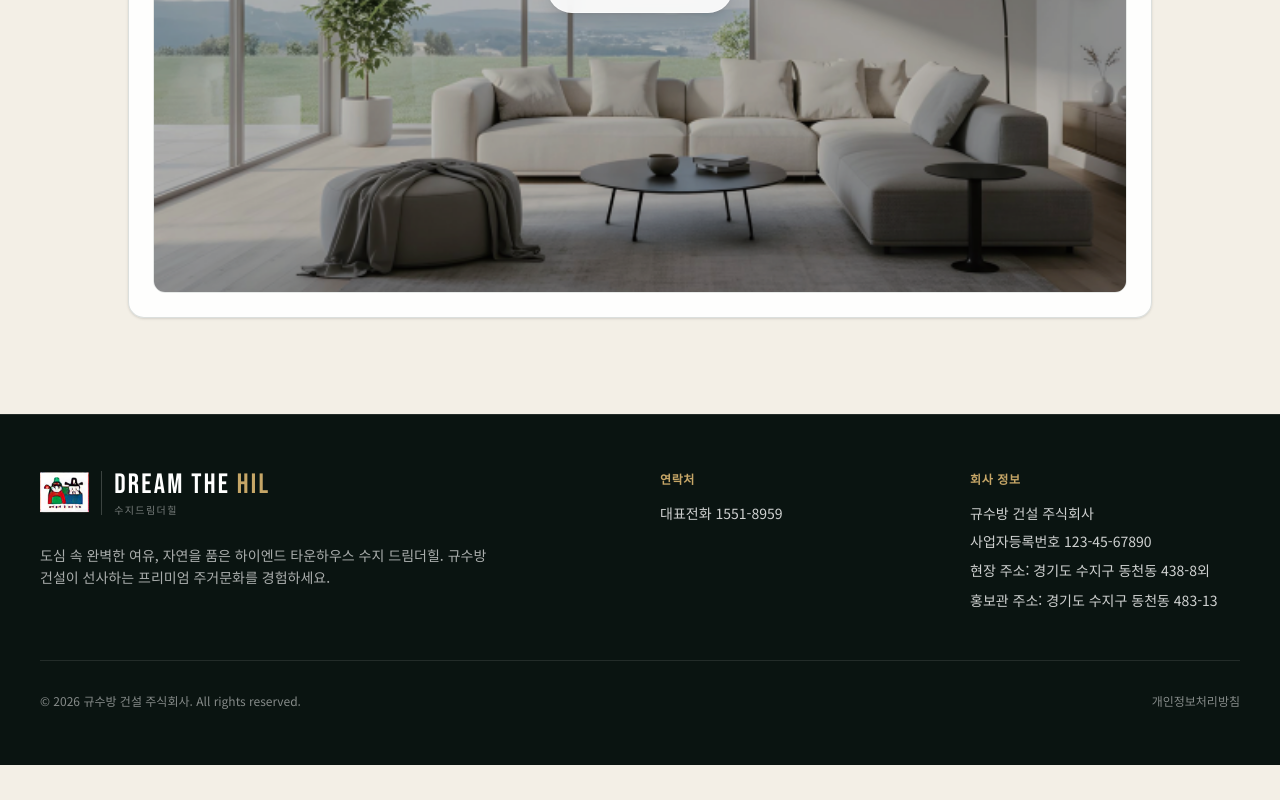
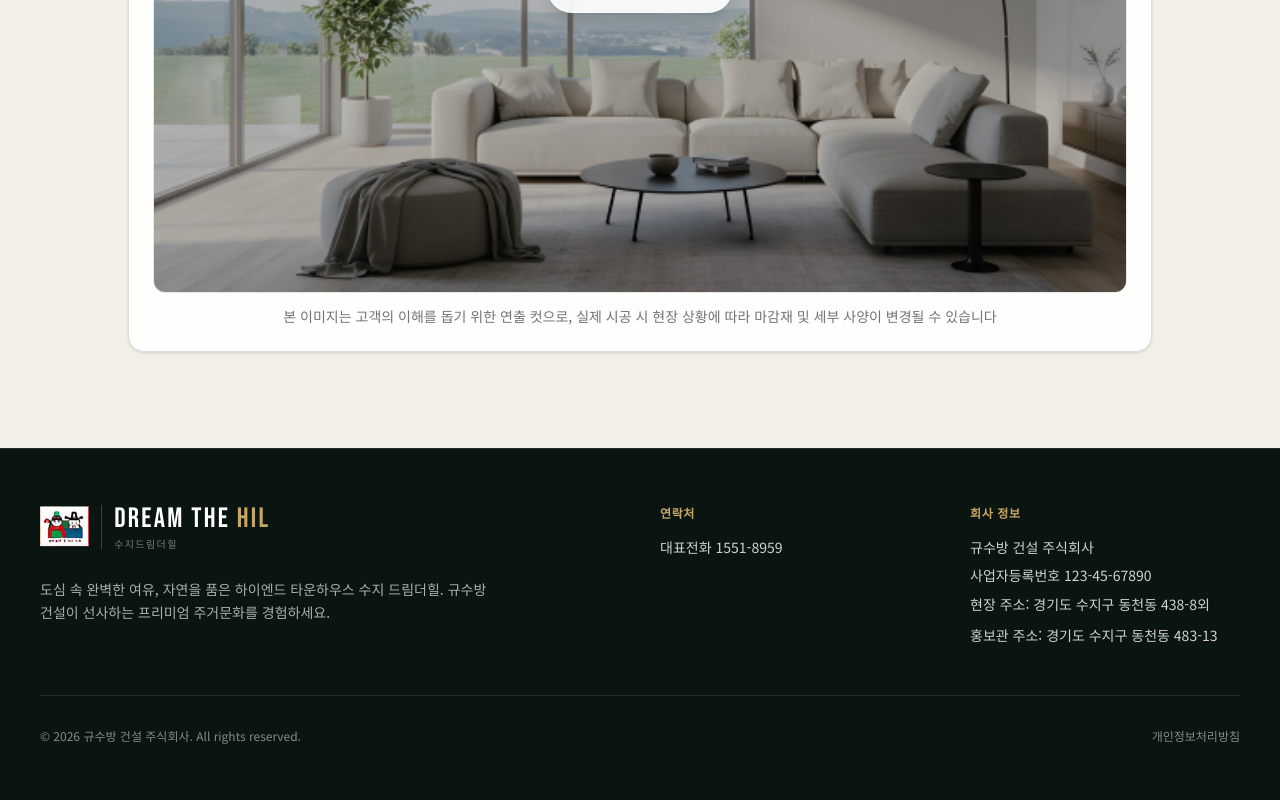
Before and after one commit to dokyoung-An/gyusoobangcon, a Next.js app: page /modelhouse in a window 1280 px wide. Shown: the part 770-1570 px from the top of the page. Before the commit the page ends 1535 px from the top, so only its background shows below. Built offline with nearby package versions, Linux system fonts and the light colour scheme; a web font is replaced by a local one.

Commit message:
사이버 모델하우스 안내문구추가

```diff
--- a/components/modelhouse/ModelHouseVr.tsx
+++ b/components/modelhouse/ModelHouseVr.tsx
@@ -121,7 +121,11 @@ export function ModelHouseVr() {
             </span>
           </span>
         </span>
+        <p className="mt-3 w-full px-2 text-center text-xs leading-relaxed text-neutral-500 break-keep sm:text-sm">
+        본 이미지는 고객의 이해를 돕기 위한 연출 컷으로, 실제 시공 시 현장 상황에 따라 마감재 및 세부 사양이 변경될 수 있습니다
+        </p>
       </button>
     </div>
+
   );
 }
```
